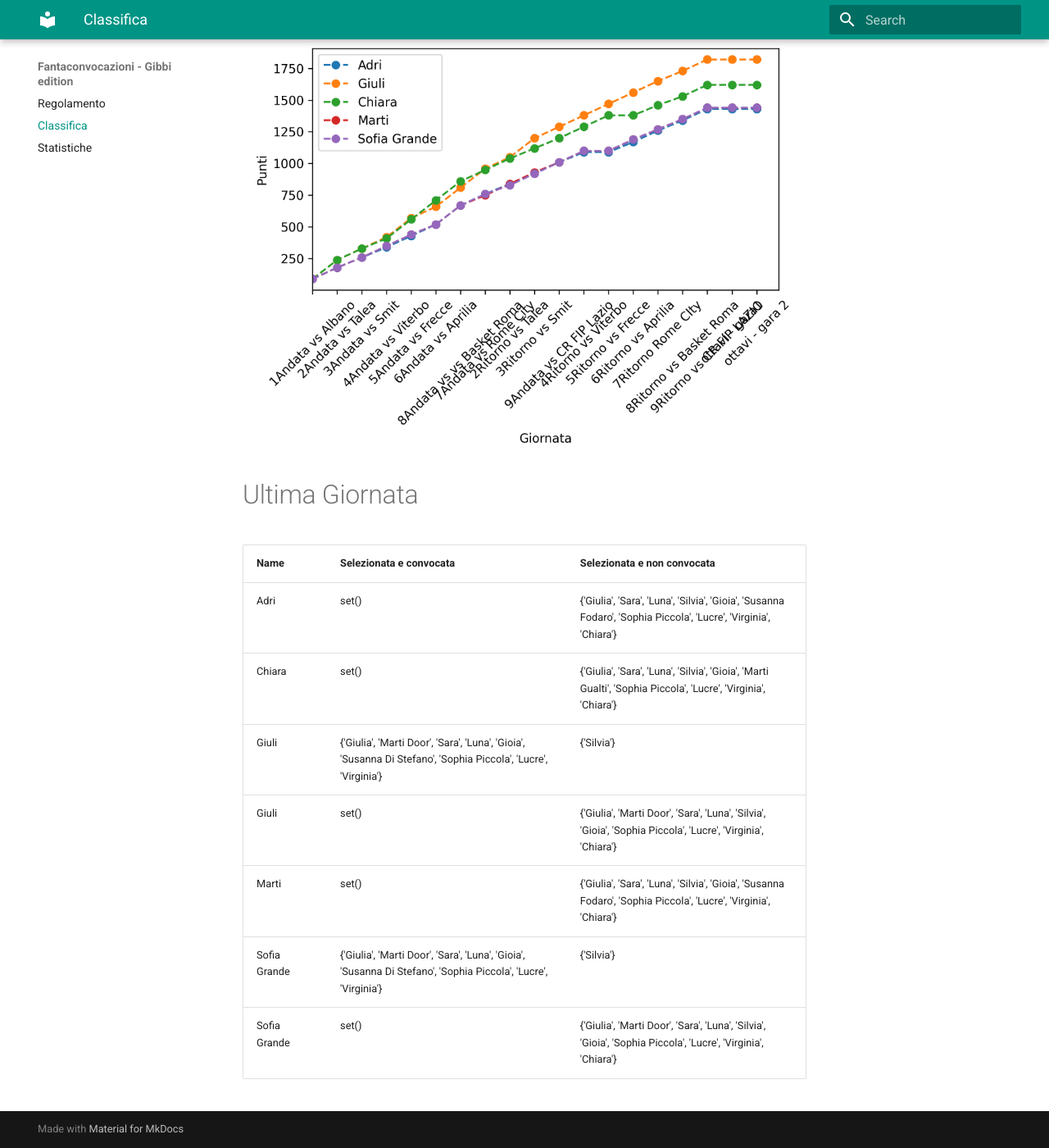
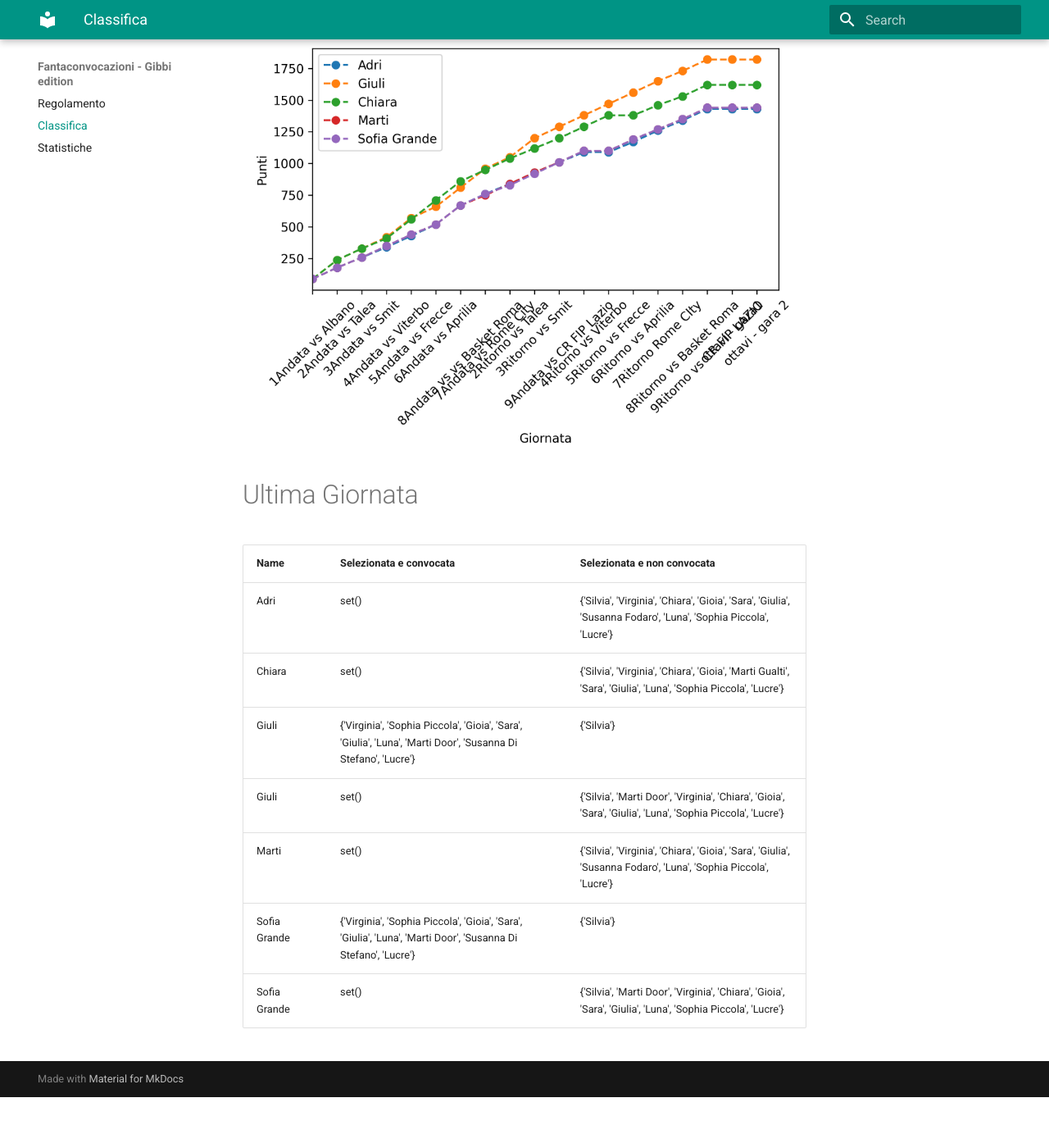
Before and after one commit to martinig94/fantagibbi, an MkDocs documentation site: the page built from docs/Classifica.md, in a window 1280 px wide and 1400 px high, scrolled down 565 px. Shown: the whole window at 82% size. Built offline with MkDocs 1.6.1 and Material for MkDocs 9.7.7, drawn with Linux system fonts in a browser that asks for light colours; after the commit the page ends 1903 px from its top, so only the background shows below that.

Commit message:
Auto-update from main.py

```diff
--- a/docs/Classifica.md
+++ b/docs/Classifica.md
@@ -18,11 +18,11 @@
 <!-- START_TABLE CORRECT -->
 | Name         | Selezionata e convocata                                                                                        | Selezionata e non convocata                                                                                      |
 |:-------------|:---------------------------------------------------------------------------------------------------------------|:-----------------------------------------------------------------------------------------------------------------|
-| Adri         | set()                                                                                                          | {'Giulia', 'Sara', 'Luna', 'Silvia', 'Gioia', 'Susanna Fodaro', 'Sophia Piccola', 'Lucre', 'Virginia', 'Chiara'} |
-| Chiara       | set()                                                                                                          | {'Giulia', 'Sara', 'Luna', 'Silvia', 'Gioia', 'Marti Gualti', 'Sophia Piccola', 'Lucre', 'Virginia', 'Chiara'}   |
-| Giuli        | {'Giulia', 'Marti Door', 'Sara', 'Luna', 'Gioia', 'Susanna Di Stefano', 'Sophia Piccola', 'Lucre', 'Virginia'} | {'Silvia'}                                                                                                       |
-| Giuli        | set()                                                                                                          | {'Giulia', 'Marti Door', 'Sara', 'Luna', 'Silvia', 'Gioia', 'Sophia Piccola', 'Lucre', 'Virginia', 'Chiara'}     |
-| Marti        | set()                                                                                                          | {'Giulia', 'Sara', 'Luna', 'Silvia', 'Gioia', 'Susanna Fodaro', 'Sophia Piccola', 'Lucre', 'Virginia', 'Chiara'} |
-| Sofia Grande | {'Giulia', 'Marti Door', 'Sara', 'Luna', 'Gioia', 'Susanna Di Stefano', 'Sophia Piccola', 'Lucre', 'Virginia'} | {'Silvia'}                                                                                                       |
-| Sofia Grande | set()                                                                                                          | {'Giulia', 'Marti Door', 'Sara', 'Luna', 'Silvia', 'Gioia', 'Sophia Piccola', 'Lucre', 'Virginia', 'Chiara'}     |
+| Adri         | set()                                                                                                          | {'Silvia', 'Virginia', 'Chiara', 'Gioia', 'Sara', 'Giulia', 'Susanna Fodaro', 'Luna', 'Sophia Piccola', 'Lucre'} |
+| Chiara       | set()                                                                                                          | {'Silvia', 'Virginia', 'Chiara', 'Gioia', 'Marti Gualti', 'Sara', 'Giulia', 'Luna', 'Sophia Piccola', 'Lucre'}   |
+| Giuli        | {'Virginia', 'Sophia Piccola', 'Gioia', 'Sara', 'Giulia', 'Luna', 'Marti Door', 'Susanna Di Stefano', 'Lucre'} | {'Silvia'}                                                                                                       |
+| Giuli        | set()                                                                                                          | {'Silvia', 'Marti Door', 'Virginia', 'Chiara', 'Gioia', 'Sara', 'Giulia', 'Luna', 'Sophia Piccola', 'Lucre'}     |
+| Marti        | set()                                                                                                          | {'Silvia', 'Virginia', 'Chiara', 'Gioia', 'Sara', 'Giulia', 'Susanna Fodaro', 'Luna', 'Sophia Piccola', 'Lucre'} |
+| Sofia Grande | {'Virginia', 'Sophia Piccola', 'Gioia', 'Sara', 'Giulia', 'Luna', 'Marti Door', 'Susanna Di Stefano', 'Lucre'} | {'Silvia'}                                                                                                       |
+| Sofia Grande | set()                                                                                                          | {'Silvia', 'Marti Door', 'Virginia', 'Chiara', 'Gioia', 'Sara', 'Giulia', 'Luna', 'Sophia Piccola', 'Lucre'}     |
 <!-- END_TABLE CORRECT -->
```
